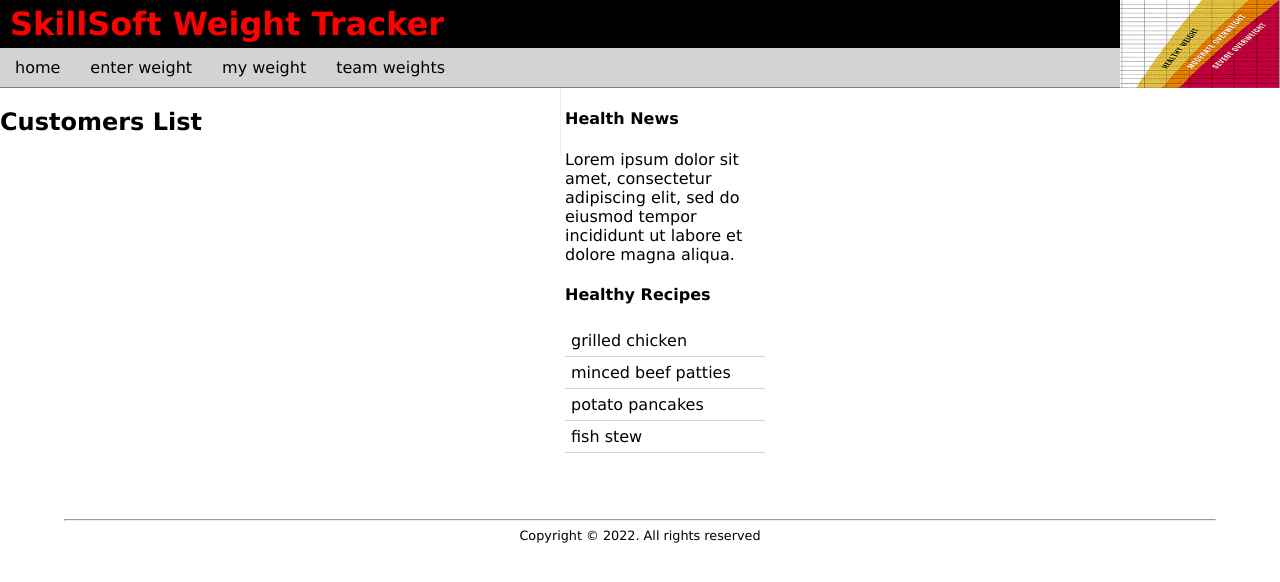
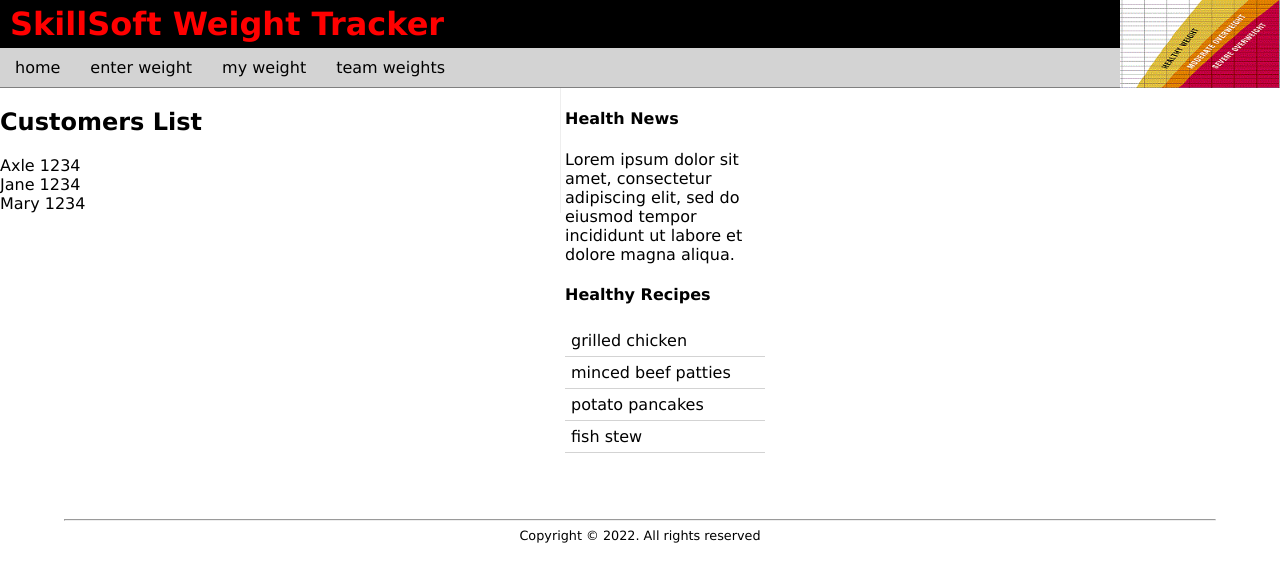
Before and after one commit to newcombn/react-typescript-practice-nrn, a React (Create React App) app: page /customers in a window 1280 px wide. Shown: the top 582 px of the page. Built offline with nearby package versions, Linux system fonts and the light colour scheme; data requests are answered from the project's data file.

Commit message:
Created fetch request to retrieve customer entries from json file. Then mapped customers returned to display within individual div tags with the key indicating the entry number.

```diff
--- a/src/components/customers/main.tsx
+++ b/src/components/customers/main.tsx
@@ -1,11 +1,49 @@
-import React from 'react';
+import React, {Component} from 'react';
 
-function Main() {
-    return (
-		<main>
-			<h2>Customers List</h2>
-		</main>
-    )
+type MainProps = {
+	username?: string;
+	password?: string;
+}
+
+type MainState = {
+	customers: any[]
+}
+
+class Main extends Component<MainProps, MainState> {
+	constructor(props: MainProps) {
+		super(props);
+		this.state = {
+			customers: []
+		}
+	}
+
+	componentDidMount() {
+		fetch('http://localhost:3030/customers')
+			.then(data => {
+				return data.json();
+			})
+			.then(resolvedData => {
+				this.setState({customers: resolvedData})
+			})
+	};
+
+	render() {
+
+		return (
+			<main>
+				<h2>Customers List</h2>
+				{
+					this.state.customers.map((customer, i) => (
+					<div key={i}>
+						{customer.username}&nbsp;
+						{customer.password}
+					</div>))
+				}
+
+			</main>
+		)
+	}
+
 }
 
 export default Main;
```
